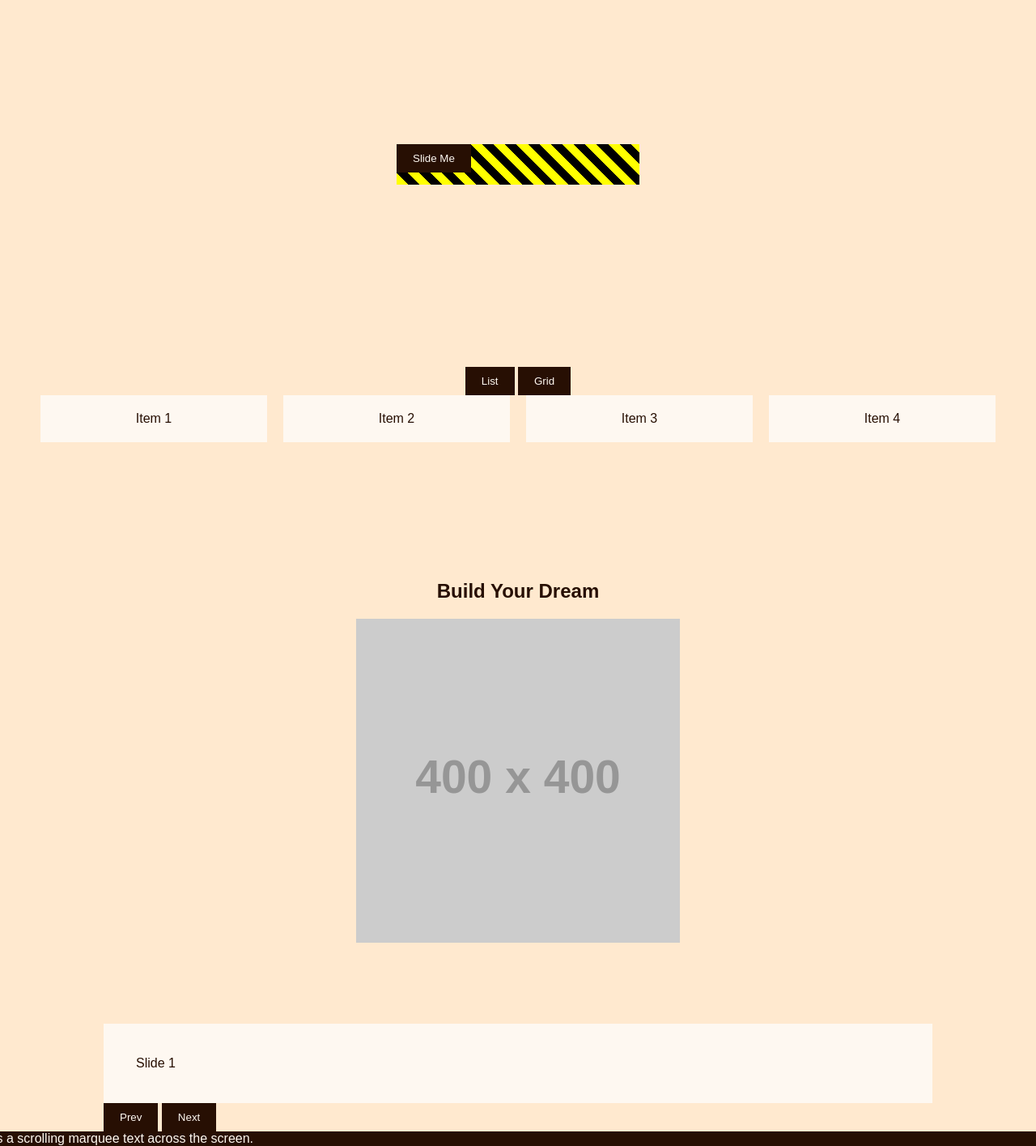
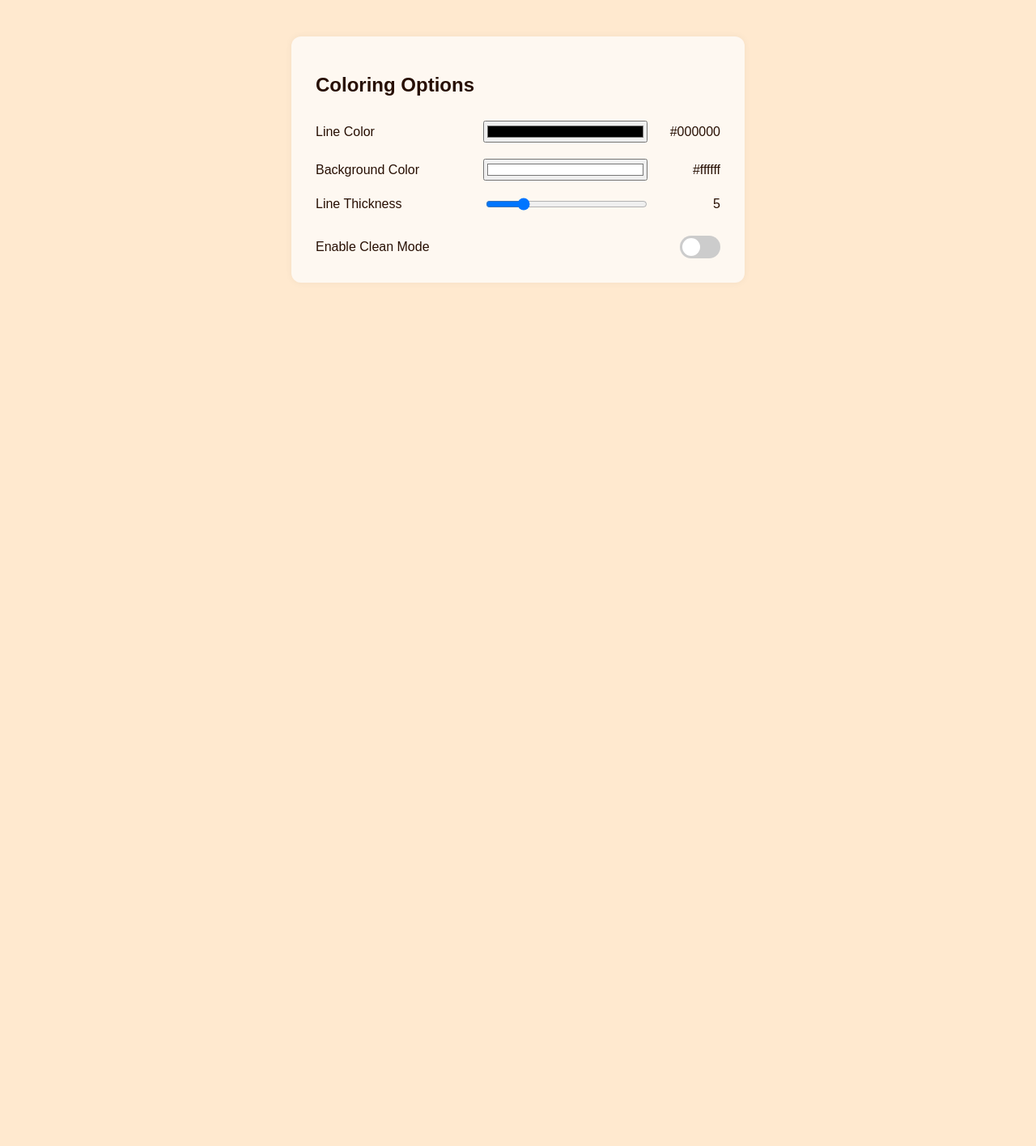
Before and after one commit to feligoods/feligoods-site, a plain HTML site: page index.html in a window 1280 px wide. Shown: the part 15-1430 px from the top of the page at 81% size. After the commit the page ends 800 px from the top, so only its background shows below. Drawn offline with nearby package versions, Linux system fonts and the light colour scheme; placeholder pictures from the web are drawn by us.

Commit message:
new site

```diff
--- a/index.html
+++ b/index.html
@@ -1,61 +1,40 @@
-// index.html
 <!DOCTYPE html>
 <html lang="en">
 <head>
   <meta charset="UTF-8">
-  <meta name="viewport" content="width=device-width, initial-scale=1.0">
-  <title>Custom Static Site</title>
+  <title>Coloring Options</title>
   <link rel="stylesheet" href="style.css">
-  <script src="https://cdnjs.cloudflare.com/ajax/libs/gsap/3.11.4/gsap.min.js"></script>
-  <script src="https://cdnjs.cloudflare.com/ajax/libs/gsap/3.11.4/ScrollTrigger.min.js"></script>
-  <script src="https://cdnjs.cloudflare.com/ajax/libs/gsap/3.11.4/Draggable.min.js"></script>
 </head>
 <body>
-  <!-- Hero Button Slider -->
-  <section class="hero">
-    <div class="slider-container">
-      <div class="police-tape"></div>
-      <button id="dragBtn">Slide Me</button>
+  <div class="container">
+    <h1>Coloring Options</h1>
+
+    <div class="control">
+      <label for="lineColor">Line Color</label>
+      <input type="color" id="lineColor" value="#000000">
+      <span>#000000</span>
     </div>
-  </section>
 
-  <!-- Flip List/Grid Section -->
-  <section class="flip-section">
-    <div class="toggle-controls">
-      <button id="listView">List</button>
-      <button id="gridView">Grid</button>
+    <div class="control">
+      <label for="bgColor">Background Color</label>
+      <input type="color" id="bgColor" value="#ffffff">
+      <span>#ffffff</span>
     </div>
-    <div id="flipArea" class="grid-view">
-      <div class="item">Item 1</div>
-      <div class="item">Item 2</div>
-      <div class="item">Item 3</div>
-      <div class="item">Item 4</div>
+
+    <div class="control">
+      <label for="thickness">Line Thickness</label>
+      <input type="range" id="thickness" min="1" max="20" value="5">
+      <span>5</span>
     </div>
-  </section>
 
-  <!-- Scroll Trigger Text + Growing Image -->
-  <section class="scroll-section">
-    <h2 id="buildText">Build Your Dream</h2>
-    <div class="image-container">
-      <img id="growImg" src="https://via.placeholder.com/400" alt="Growing">
+    <div class="toggle-row">
+      <label>Enable Clean Mode</label>
+      <label class="switch">
+        <input type="checkbox" id="cleanMode">
+        <span class="slider"></span>
+      </label>
     </div>
-  </section>
-
-  <!-- Simple Slider -->
-  <section class="simple-slider">
-    <div class="slides">
-      <div class="slide">Slide 1</div>
-      <div class="slide">Slide 2</div>
-      <div class="slide">Slide 3</div>
-    </div>
-    <button id="prev">Prev</button>
-    <button id="next">Next</button>
-  </section>
-
-  <!-- Marquee -->
-  <section class="marquee">
-    <div class="marquee-content">This is a scrolling marquee text across the screen.</div>
-  </section>
+  </div>
 
   <script src="script.js"></script>
 </body>
--- a/script.js
+++ b/script.js
@@ -1,52 +1,6 @@
-document.addEventListener("DOMContentLoaded", () => {
-  // Draggable police tape button
-  Draggable.create('#dragBtn', {
-    type: 'x', bounds: '.slider-container',
-    onDrag: function() {
-      gsap.to('.police-tape', { x: this.x / 2 });
-    }
+// Update text next to sliders
+document.querySelectorAll('.control input').forEach(input => {
+  input.addEventListener('input', () => {
+    input.parentElement.querySelector('span').textContent = input.value;
   });
-
-  // List/grid toggle
-  const listBtn = document.getElementById('listView');
-  const gridBtn = document.getElementById('gridView');
-  const flipArea = document.getElementById('flipArea');
-
-  gridBtn.onclick = () => {
-    flipArea.classList.remove('list-view');
-    flipArea.classList.add('grid-view');
-  };
-  listBtn.onclick = () => {
-    flipArea.classList.remove('grid-view');
-    flipArea.classList.add('list-view');
-  };
-
-  // Scroll-trigger animations
-  gsap.registerPlugin(ScrollTrigger);
-
-  gsap.from('#buildText', {
-    scrollTrigger: { trigger: '#buildText', start: 'top 80%' },
-    opacity: 0,
-    y: 50,
-    duration: 1
-  });
-
-  gsap.from('#growImg', {
-    scrollTrigger: { trigger: '#growImg', start: 'top 80%' },
-    scale: 0,
-    duration: 1
-  });
-
-  // Simple slider
-  let current = 0;
-  const slides = document.querySelector('.slides');
-
-  document.getElementById('next').onclick = () => {
-    current = (current + 1) % slides.children.length;
-    slides.style.transform = `translateX(-${current * 100}%)`;
-  };
-  document.getElementById('prev').onclick = () => {
-    current = (current - 1 + slides.children.length) % slides.children.length;
-    slides.style.transform = `translateX(-${current * 100}%)`;
-  };
 });
--- a/style.css
+++ b/style.css
@@ -1,95 +1,94 @@
 body {
   margin: 0;
+  background-color: #FFE9CF;
   font-family: sans-serif;
-  background: #FFE9CF;
   color: #270F03;
 }
-button {
-  background: #270F03;
-  color: #FEF8F1;
-  border: none;
-  padding: 10px 20px;
+
+.container {
+  max-width: 500px;
+  margin: 60px auto;
+  padding: 30px;
+  background: #FEF8F1;
+  border-radius: 12px;
+  box-shadow: 0 0 10px rgba(0,0,0,0.05);
+}
+
+h1 {
+  margin-bottom: 30px;
+  font-size: 24px;
+}
+
+.control {
+  display: flex;
+  align-items: center;
+  justify-content: space-between;
+  margin-bottom: 20px;
+}
+
+.control label {
+  flex: 1;
+}
+
+.control input[type="color"],
+.control input[type="range"] {
+  flex: 1;
+  margin: 0 10px;
+}
+
+.control span {
+  width: 80px;
+  text-align: right;
+}
+
+.toggle-row {
+  display: flex;
+  justify-content: space-between;
+  align-items: center;
+  margin-top: 30px;
+}
+
+.switch {
+  position: relative;
+  display: inline-block;
+  width: 50px;
+  height: 28px;
+}
+
+.switch input {
+  opacity: 0;
+  width: 0;
+  height: 0;
+}
+
+.slider {
+  position: absolute;
   cursor: pointer;
-}
-.hero {
-  display: flex;
-  justify-content: center;
-  align-items: center;
-  height: 50vh;
-  position: relative;
-}
-.slider-container {
-  position: relative;
-  width: 300px;
-  height: 50px;
-}
-.police-tape {
-  position: absolute;
   top: 0;
   left: 0;
   right: 0;
   bottom: 0;
-  background: repeating-linear-gradient(
-    45deg,
-    yellow 0 10px,
-    black 10px 20px
-  );
-  z-index: 1;
+  background-color: #ccc;
+  border-radius: 28px;
+  transition: .4s;
 }
-#dragBtn {
-  position: relative;
-  z-index: 2;
+
+.slider:before {
+  position: absolute;
+  content: "";
+  height: 22px;
+  width: 22px;
+  left: 3px;
+  bottom: 3px;
+  background-color: white;
+  border-radius: 50%;
+  transition: .4s;
 }
-.flip-section {
-  padding: 50px;
-  text-align: center;
+
+input:checked + .slider {
+  background-color: #2196F3;
 }
-#flipArea.grid-view {
-  display: grid;
-  grid-template-columns: repeat(4, 1fr);
-  gap: 20px;
+
+input:checked + .slider:before {
+  transform: translateX(22px);
 }
-#flipArea.list-view {
-  display: block;
-}
-.item {
-  background: #FEF8F1;
-  padding: 20px;
-}
-.scroll-section {
-  padding: 100px;
-  text-align: center;
-}
-.image-container {
-  overflow: hidden;
-}
-.simple-slider {
-  position: relative;
-  width: 80%;
-  margin: auto;
-  overflow: hidden;
-}
-.slides {
-  display: flex;
-  transition: transform 0.5s ease;
-}
-.slide {
-  min-width: 100%;
-  padding: 40px;
-  box-sizing: border-box;
-  background: #FEF8F1;
-}
-.marquee {
-  overflow: hidden;
-  background: #270F03;
-}
-.marquee-content {
-  white-space: nowrap;
-  display: inline-block;
-  color: #FEF8F1;
-  animation: marquee 10s linear infinite;
-}
-@keyframes marquee {
-  from { transform: translateX(100%); }
-  to { transform: translateX(-100%); }
-}
```
